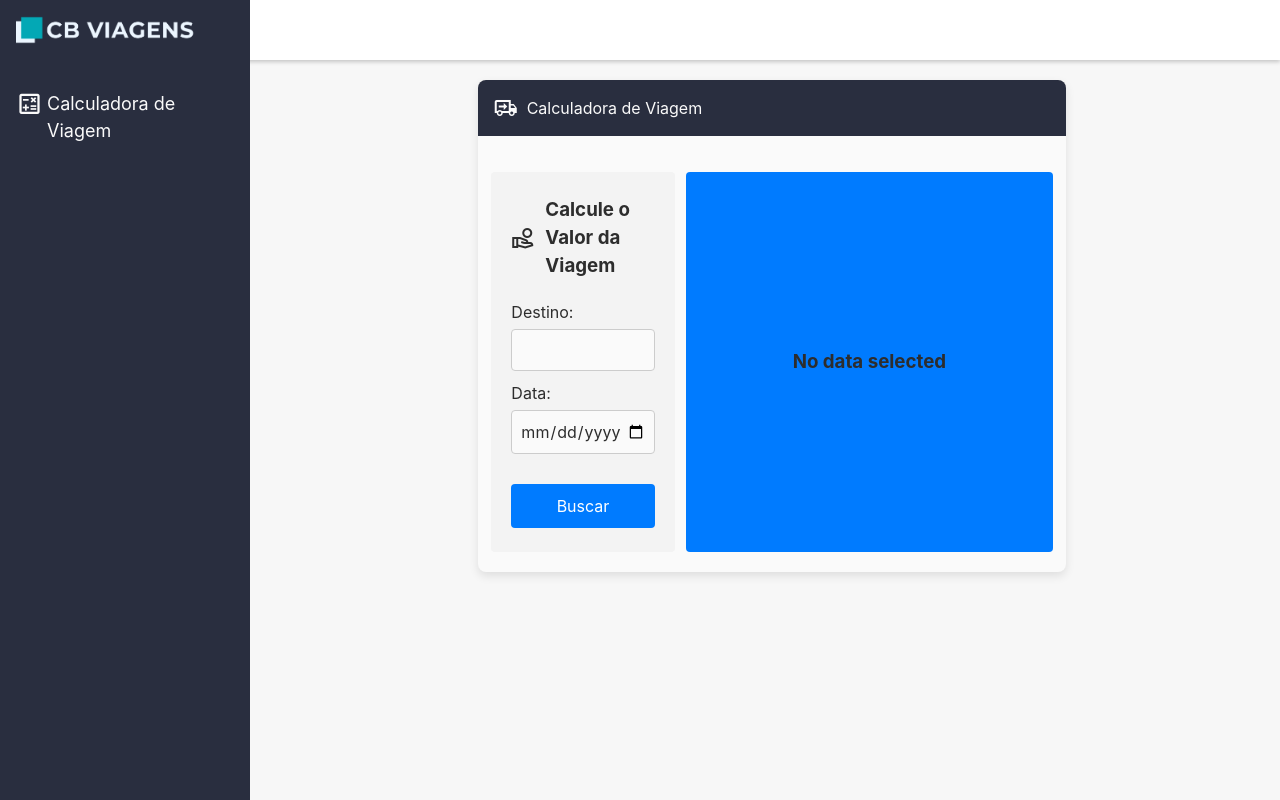
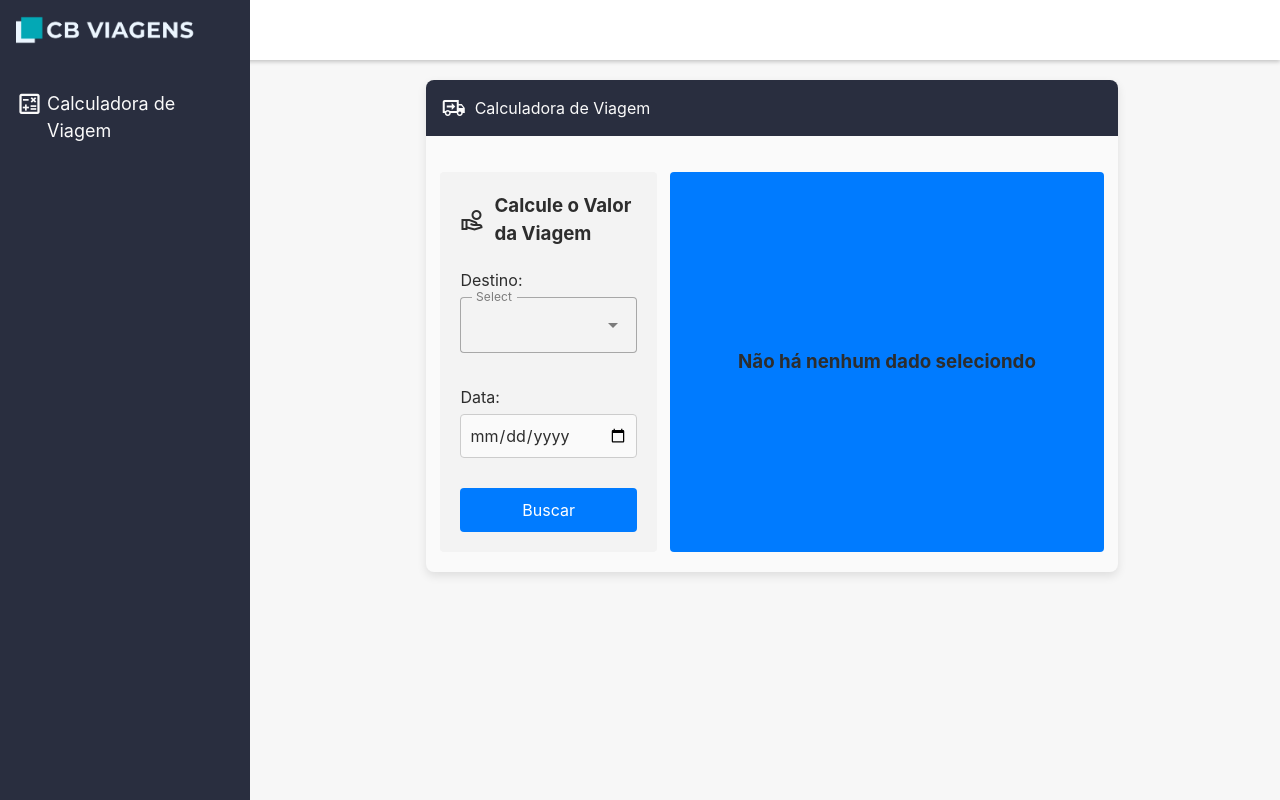
Before and after one commit to Diegod064/desafio-coorlab, a Vue app in the folder app/frontend/: page / in a window 1280 px wide. Built offline with nearby package versions, Linux system fonts and the light colour scheme.

Commit message:
creating handleSearch function

```diff
--- a/app/frontend/src/App.vue
+++ b/app/frontend/src/App.vue
@@ -1,7 +1,25 @@
 <script setup lang="ts">
-import Navbar from './components/Navbar.vue'
-import Sidebar from './components/Sidebar.vue'
+import { ref } from 'vue';
+import Navbar from './components/Navbar.vue';
+import Sidebar from './components/Sidebar.vue';
+
+
+const destination = ref('');
+const date = ref('');
+const noDataSelected = ref(true);
+
+const handleSearch = () => {
+  if (!destination.value || !date.value) {
+    console.log("Por favor, preencha todos os campos");
+    noDataSelected.value = true;
+  } else {
+    console.log(`Estas são as melhores alternativas de viagem para a data selecionada ${destination.value} ${date.value}`);
+    noDataSelected.value = false;
+  }
+}
+
 </script>
+
 
 <template>
   <div class="home">
@@ -24,25 +42,40 @@ import Sidebar from './components/Sidebar.vue'
           <div class="inputs">
             <div class="input-group">
               <label for="destino">Destino:</label>
-              <input type="text" id="destino">
+              <!-- <input type="text" id="destino"> -->
+              <v-select
+                label="Select"
+                :items="['California', 'Colorado', 'Florida', 'Georgia', 'Texas', 'Wyoming']"
+                variant="outlined"
+                v-model="destination"
+              ></v-select>
             </div>
             <div class="input-group">
               <label for="data">Data:</label>
-              <input label="asdasd" type="date" id="data">
+              <input label="asdasd" type="date" id="data" v-model="date">
+
             </div>
           </div>
 
-          <button class="buscar-btn">Buscar</button>
+          <button class="buscar-btn" @click="handleSearch" >Buscar</button>
         </div>
 
         <!-- Container da direita (será implementado posteriormente) -->
         <div class="right-container">
-          <h3>No data selected</h3>
+          <div class="right-container-content" v-if="noDataSelected">
+            <h3>Não há nenhum dado seleciondo</h3>
+          </div>
+
+          <div class="right-container-content" v-else>
+            <h3>Estas são as melhores alternativas de viagem para a data selecionada</h3>
+          </div>
         </div>
       </div>
     </div>
   </div>
 </template>
+
+
 
 <style scoped>
 .home {
@@ -55,20 +88,13 @@ import Sidebar from './components/Sidebar.vue'
 
 .container {
   width: 72%;
-  /* Ajuste conforme necessário */
-  /* height: 520px; */
   max-width: 1280px;
   margin-top: 80px;
-  /* Altura da navbar */
   margin-left: 280px;
-  /* Largura da sidebar */
   margin-right: 16px;
-  /* padding: 20px; */
   background-color: #fafafa;
-  /* Cor de fundo do container principal */
   border-radius: 8px;
   box-shadow: 0 4px 10px rgba(0, 0, 0, 0.1);
-  /* Drop shadow */
 }
 
 /* @media (max-width: 992px) {
@@ -99,7 +125,6 @@ import Sidebar from './components/Sidebar.vue'
   align-items: center;
   margin-top: 16px;
   padding: 20px 8px;
-  /* gap: 8px; */
 }
 
 .left-container {
@@ -175,9 +200,7 @@ import Sidebar from './components/Sidebar.vue'
   flex-direction: column;
   height: 380px;
   justify-content: center;
-  /* Centraliza horizontalmente */
   align-items: center;
-  /* Centraliza verticalmente */
 
 }
 </style>
```
